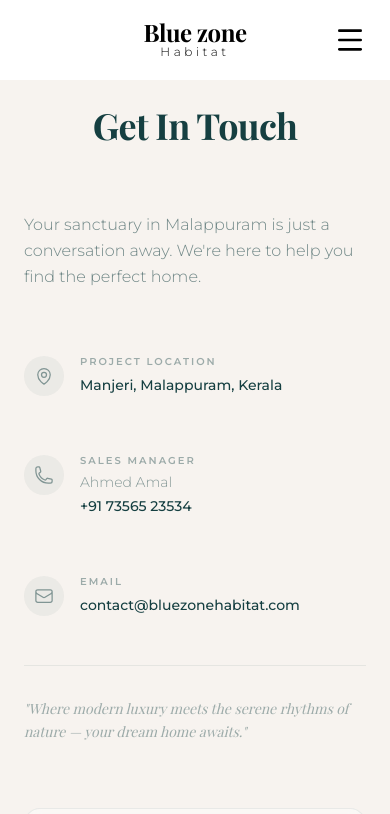
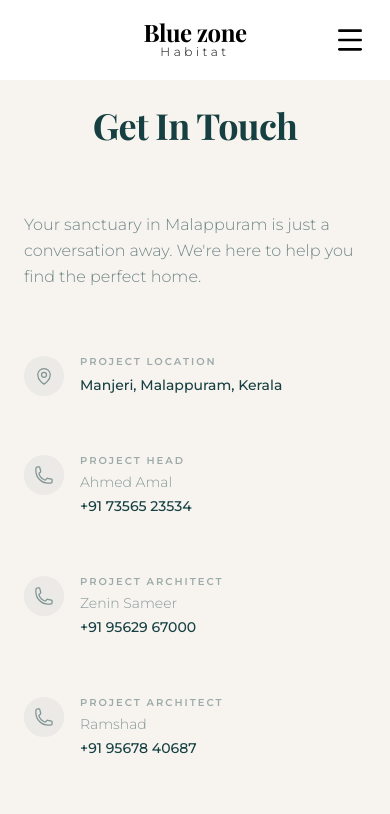
Before and after one commit to joinGID/bluezone-website, a Next.js app: page /contact in a window 390 px wide. Shown: the top 814 px of the page. Built offline with nearby package versions, Linux system fonts and the light colour scheme.

Commit message:
Update contact details, roles, and landing page content

```diff
--- a/src/modules/contact/containers/GetInTouch.jsx
+++ b/src/modules/contact/containers/GetInTouch.jsx
@@ -89,10 +89,32 @@
           <path strokeLinecap="round" strokeLinejoin="round" d="M2.25 6.75c0 8.284 6.716 15 15 15h2.25a2.25 2.25 0 002.25-2.25v-1.372c0-.516-.351-.966-.852-1.091l-4.423-1.106c-.44-.11-.902.055-1.173.417l-.97 1.293c-.282.376-.769.542-1.21.38a12.035 12.035 0 01-7.143-7.143c-.162-.441.004-.928.38-1.21l1.293-.97c.363-.271.527-.734.417-1.173L6.963 3.102a1.125 1.125 0 00-1.091-.852H4.5A2.25 2.25 0 002.25 4.5v2.25z" />
         </svg>
       ),
-      label: "Sales Manager",
+      label: "Project Head",
       value: "+91 73565 23534",
       subtext: "Ahmed Amal",
       href: "tel:+917356523534",
+    },
+    {
+      icon: (
+        <svg className="w-5 h-5" fill="none" viewBox="0 0 24 24" stroke="currentColor" strokeWidth="1.5">
+          <path strokeLinecap="round" strokeLinejoin="round" d="M2.25 6.75c0 8.284 6.716 15 15 15h2.25a2.25 2.25 0 002.25-2.25v-1.372c0-.516-.351-.966-.852-1.091l-4.423-1.106c-.44-.11-.902.055-1.173.417l-.97 1.293c-.282.376-.769.542-1.21.38a12.035 12.035 0 01-7.143-7.143c-.162-.441.004-.928.38-1.21l1.293-.97c.363-.271.527-.734.417-1.173L6.963 3.102a1.125 1.125 0 00-1.091-.852H4.5A2.25 2.25 0 002.25 4.5v2.25z" />
+        </svg>
+      ),
+      label: "Project Architect",
+      value: "+91 95629 67000",
+      subtext: "Zenin Sameer",
+      href: "tel:+919562967000",
+    },
+    {
+      icon: (
+        <svg className="w-5 h-5" fill="none" viewBox="0 0 24 24" stroke="currentColor" strokeWidth="1.5">
+          <path strokeLinecap="round" strokeLinejoin="round" d="M2.25 6.75c0 8.284 6.716 15 15 15h2.25a2.25 2.25 0 002.25-2.25v-1.372c0-.516-.351-.966-.852-1.091l-4.423-1.106c-.44-.11-.902.055-1.173.417l-.97 1.293c-.282.376-.769.542-1.21.38a12.035 12.035 0 01-7.143-7.143c-.162-.441.004-.928.38-1.21l1.293-.97c.363-.271.527-.734.417-1.173L6.963 3.102a1.125 1.125 0 00-1.091-.852H4.5A2.25 2.25 0 002.25 4.5v2.25z" />
+        </svg>
+      ),
+      label: "Project Architect",
+      value: "+91 95678 40687",
+      subtext: "Ramshad",
+      href: "tel:+919567840687",
     },
     {
       icon: (
--- a/src/modules/home/components/welcomehome/WelcomeText.jsx
+++ b/src/modules/home/components/welcomehome/WelcomeText.jsx
@@ -75,7 +75,7 @@
       {/* Name */}
       <div>
         <p className="text-xl font-serif text-habitat mt-2">
-           DR SAHID CHOLAYIL
+           DR . SAHID CHOLAYIL
         </p>
         <p className="md:text-sm text-xs text-aero">
           Chairman
--- a/src/modules/home/container/LandingVIdeo.jsx
+++ b/src/modules/home/container/LandingVIdeo.jsx
@@ -40,11 +40,6 @@
             {/* Blue zone-style Overlay Text */}
             <div className="absolute inset-0 flex flex-col items-center justify-center text-center pointer-events-none px-4 text-white z-20">
                 <div className="flex flex-col items-center gap-6 max-w-5xl">
-                    <h2
-                        className="text-sm md:text-lg uppercase tracking-[0.2em] font-light mb-8"
-                    >
-                        EVOLURA
-                    </h2>
                     <h1 className="text-4xl md:text-7xl font-serif font-medium leading-tight drop-shadow-2xl">
                         THE HEART OF <br /> COMMUNITY LIFE
                     </h1>
@@ -54,7 +49,7 @@
                     </p>
                     <div className="mt-6 py-3 px-8 border border-white/30 rounded-full backdrop-blur-sm bg-white/5 drop-shadow-lg">
                         <p className="text-xs md:text-sm tracking-[0.2em] uppercase font-medium">
-                            “ Second Largest Clubhouse in Kerala ”
+                            “ Largest Clubhouse in Kerala ”
                         </p>
                     </div>
                 </div>
--- a/src/shared/components/footer/FooterBrand.jsx
+++ b/src/shared/components/footer/FooterBrand.jsx
@@ -43,7 +43,7 @@
             Ahmed Amal
           </h4>
           <p className={`${theme.textSecondary} text-sm`}>
-            Sales Manager
+            Project Head
           </p>
         </div>
 
```
